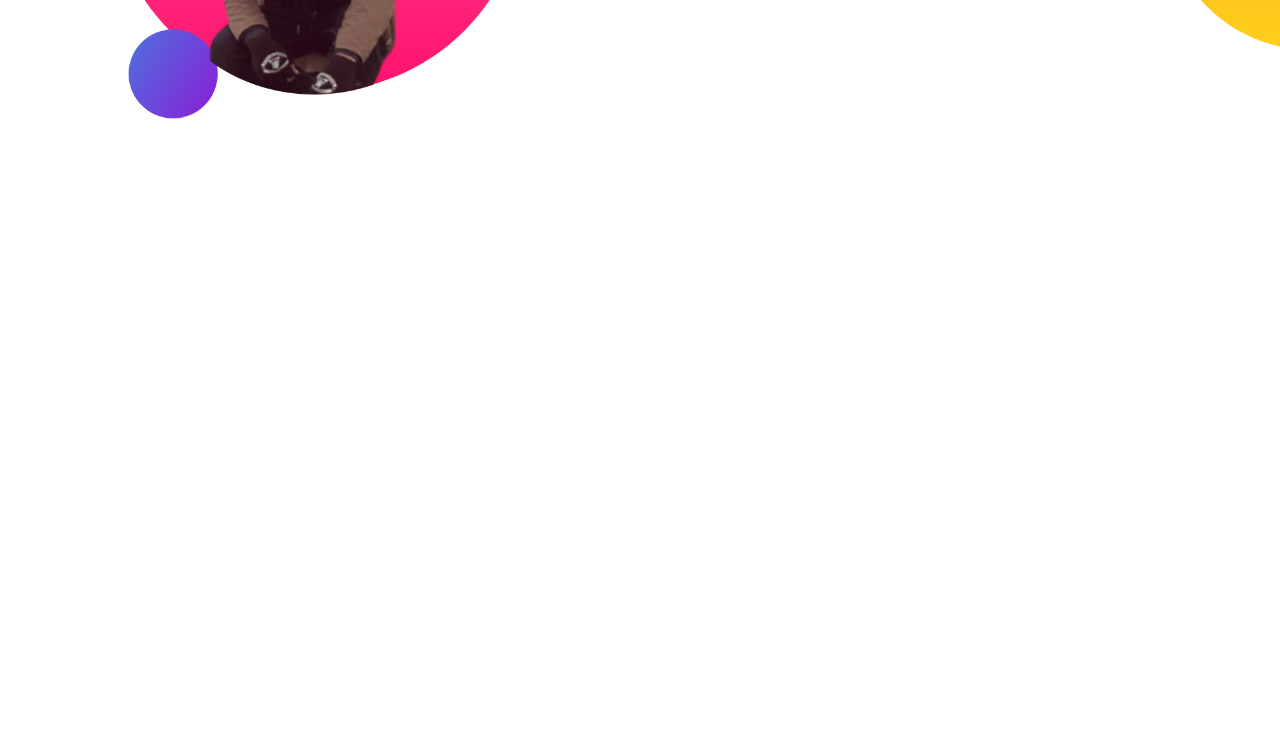
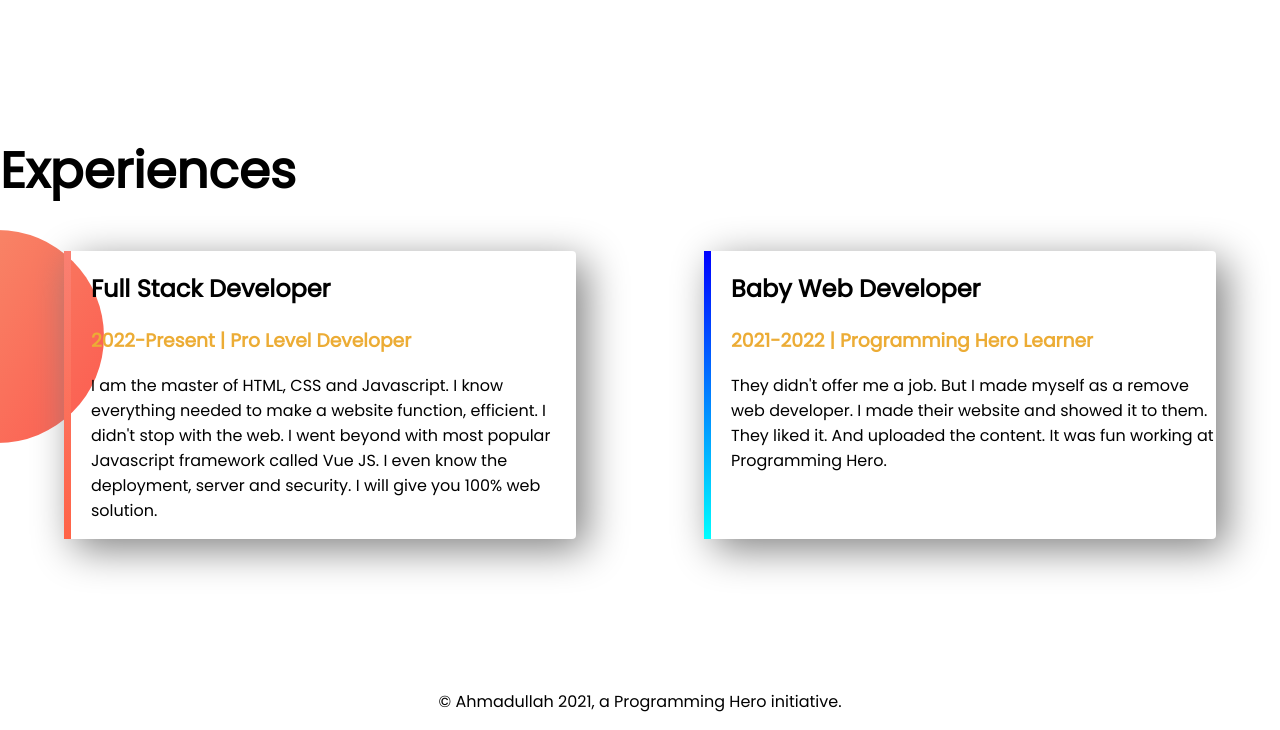
Before and after one commit to tonmoyahmadullah/developer-portfolio, a plain HTML site: page index.html in a window 1280 px wide. Shown: the part 1080-1810 px from the top of the page. Before the commit the page ends 1356 px from the top, so only its background shows below. Drawn offline with Linux system fonts and the light colour scheme.

Commit message:
ful done

```diff
--- a/index.html
+++ b/index.html
@@ -14,8 +14,8 @@
 </head>
 
 <body>
-    <h1 style="color: rgb(253, 108, 10); text-align: center;">Working on Portfolio</h1>
-    <section class="top-banner">
+
+    <section class="top-banner flexible-container">
         <div class="half-width">
             <h1>Welcome To</h1>
             <h1><span class="orange-color">Ahmadullah</span> World</h1>
@@ -31,7 +31,7 @@
             <img src="images/portfolio-img-0.png" alt="">
         </div>
     </section>
-    <section class="dream-big">
+    <section class="dream-big flexible-container">
         <div class="half-width">
             <img src="images/portfolio-img-1.png" alt="">
         </div>
@@ -43,6 +43,29 @@
             <a class="resume-link-button" href="">Download Resume</a>
         </div>
     </section>
+    <section class="experience-area">
+        <h1>Experiences</h1>
+        <div class="flexible-container">
+            <div id="full-stack-exp" class="experience-item">
+                <h2>Full Stack Developer</h2>
+                <h3 class="orange-color">2022-Present | Pro Level Developer</h3>
+                <p>I am the master of HTML, CSS and Javascript. I know everything needed to make a website function,
+                    efficient. I didn't stop with the web. I went beyond with most popular Javascript framework called
+                    Vue
+                    JS. I even know the deployment, server and security. I will give you 100% web solution.</p>
+            </div>
+            <div id="web-dev-exp" class="experience-item">
+                <h2>Baby Web Developer</h2>
+                <h3 class="orange-color">2021-2022 | Programming Hero Learner</h3>
+                <p>They didn't offer me a job. But I made myself as a remove web developer. I made their website and
+                    showed
+                    it to them. They liked it. And uploaded the content. It was fun working at Programming Hero. </p>
+            </div>
+        </div>
+    </section>
+    <footer>
+        <p>© Ahmadullah 2021, a Programming Hero initiative.</p>
+    </footer>
 </body>
 
 </html>
--- a/style.css
+++ b/style.css
@@ -12,13 +12,14 @@ h1{
 .orange-color{
     color: rgb(236, 172, 53);
 }
-section{
+.flexible-container{
     display: flex;
     margin-bottom: 150px ;
 }
 .half-width{
     width:50%;
     padding-left: 5%;
+
 }
 .half-width img{
     width: 80%;
@@ -39,7 +40,7 @@ section{
     background-position: right ;
 }
 
-}
+
 .resume-link-button{
     text-decoration: none;
     background-image: linear-gradient(orange , tomato);
@@ -48,3 +49,32 @@ section{
     font-weight: 700;
     border-radius: 5px;
 }
+
+.experience-area{
+    background-image: url(images/exp-bg.png);
+    background-repeat: no-repeat;
+    background-position: left ;
+}
+.experience-item{
+    width: 40%;
+    margin-left: 5%;
+    margin-right: 5%;
+    padding-left: 20px;
+    border-radius: 4px;
+    box-shadow: 10px 10px 40px gray;
+    border-left: 7px solid;
+}
+
+#web-dev-exp{
+    border-image: linear-gradient(blue , cyan);
+    border-image-slice: 1;
+}
+
+#full-stack-exp{
+    border-image: linear-gradient(salmon , tomato);
+    border-image-slice: 1;
+}
+
+footer p{
+    text-align: center;
+}
```
